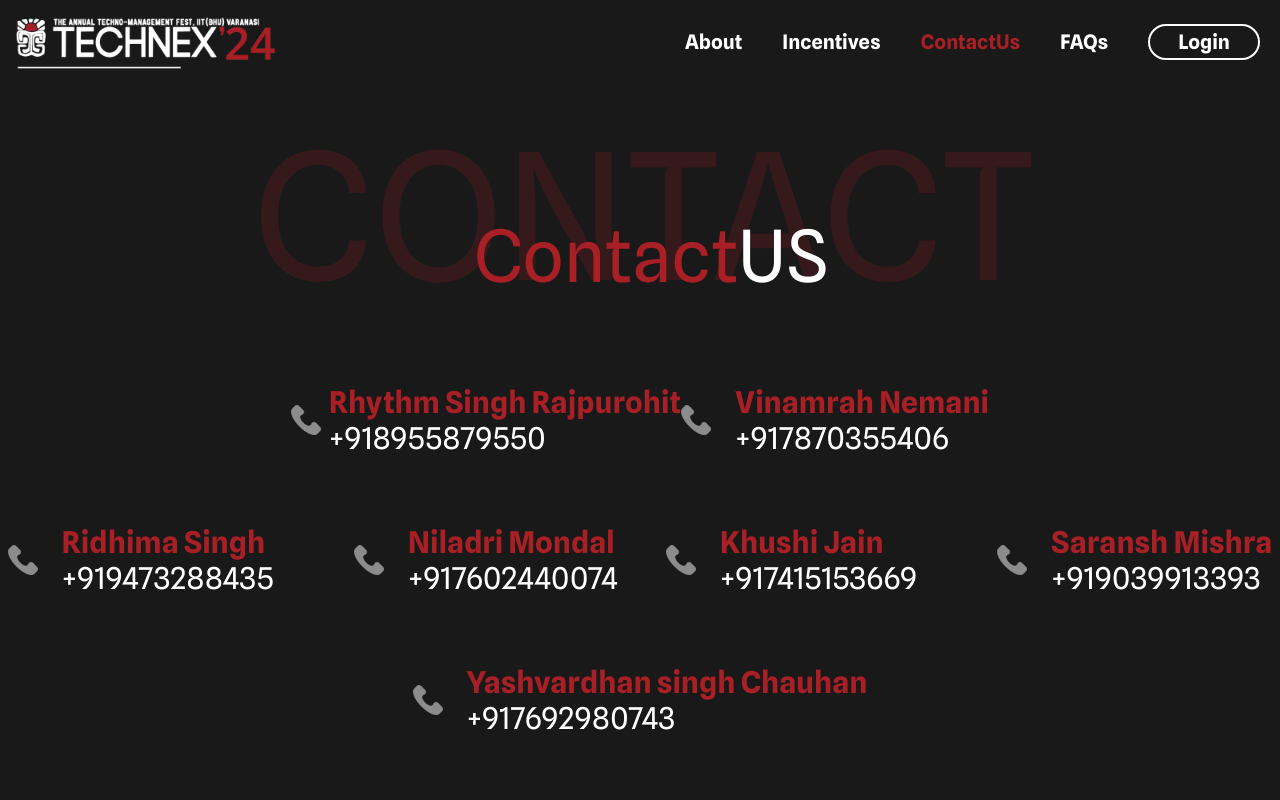
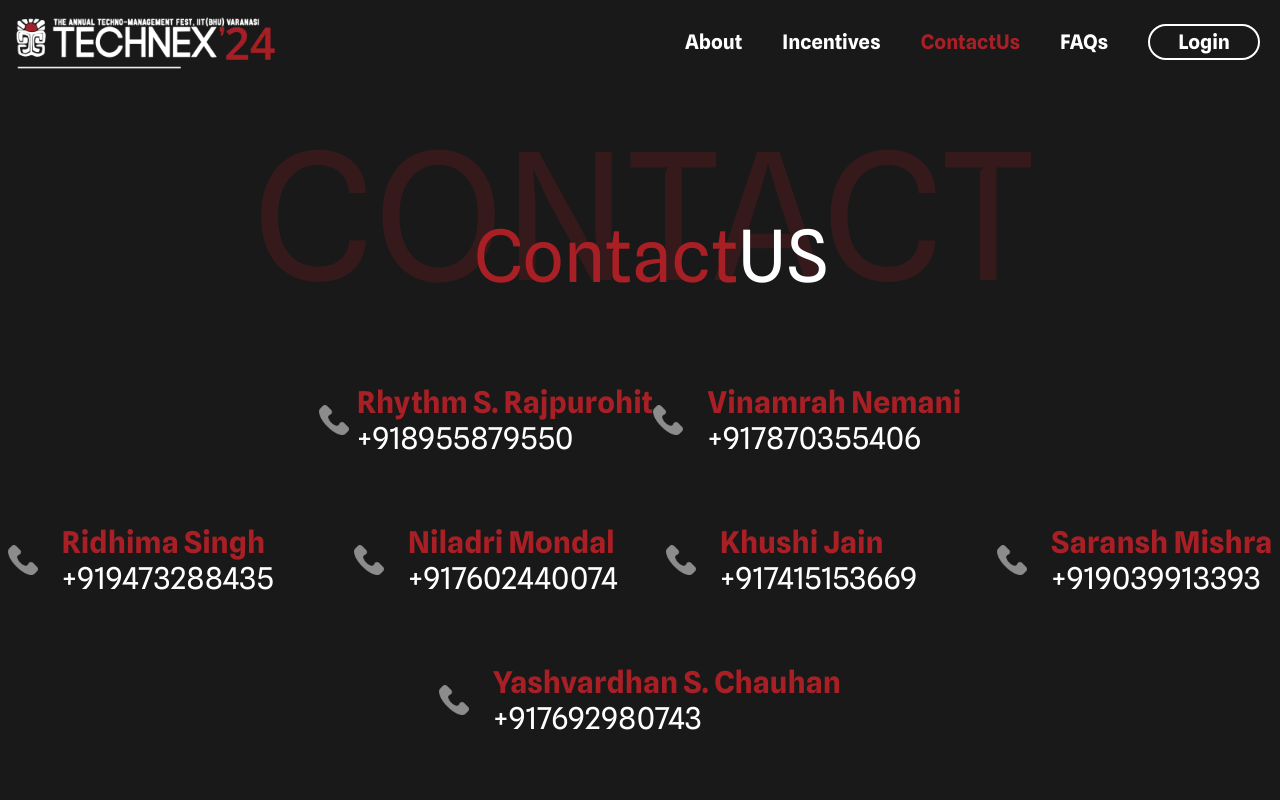
Before and after one commit to technex-iit-bhu/CA_Frontend, a Next.js app: page /contactUsPage in a window 1280 px wide. Shown: the top 800 px of the page. Built offline with nearby package versions, Linux system fonts and the light colour scheme; a web font is replaced by a local one.

Commit message:
Added the content to the testimonials and corrected the contact page

```diff
--- a/src/components/contactUs.tsx
+++ b/src/components/contactUs.tsx
@@ -30,7 +30,7 @@ const ContactUs = () => {
               />
             </div>
             <div className='flex flex-col justify-center text-xs md:text-xl lg:text-3xl '>
-              <h2 className='font-bold text-red'>Rhythm Singh Rajpurohit</h2>
+              <h2 className='font-bold text-red'>Rhythm S. Rajpurohit</h2>
               <div>+918955879550</div>
             </div>
 
@@ -140,7 +140,7 @@ const ContactUs = () => {
               />
             </div>
             <div className='flex flex-col justify-center text-xs md:text-xl lg:text-3xl '>
-              <h2 className='font-bold text-red'>Yashvardhan singh Chauhan</h2>
+              <h2 className='font-bold text-red'>Yashvardhan S. Chauhan</h2>
               <div>+917692980743</div>
             </div>
           </div>
--- a/src/components/testimonials.tsx
+++ b/src/components/testimonials.tsx
@@ -39,7 +39,7 @@ const carouselData: CarouselData[] = [
   {
     title: "Krishna Raj",
     description:
-    "An absolute fantastic experience, from the food to the security arrangements. The variety & quality of cuisines  left us spoilt for choice It was evident that the organizers went above and beyond to create a memorable experience for all.",
+    "Exceptional experience! Commendable organization, diverse cuisines, top-notch security, engaging workshops, thrilling performances, and excellent accommodation made the fest memorable. Organizers went above and beyond, exceeding expectations. Looking forward to the next one!",
     imageSrc: "t5 (2).png",
   },
   {
```
